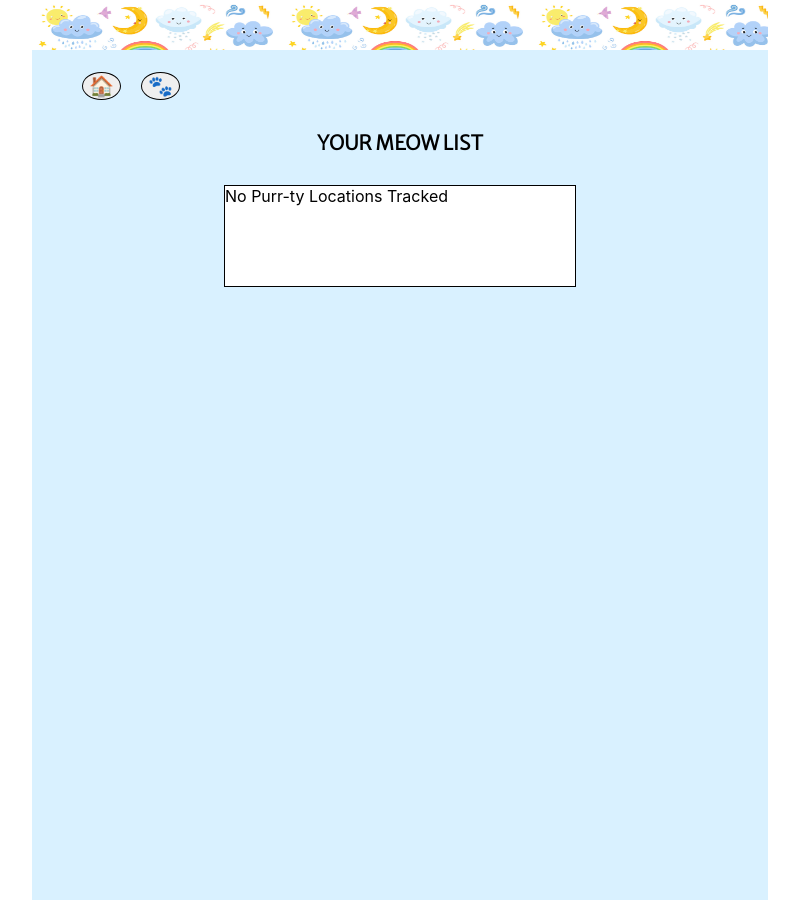
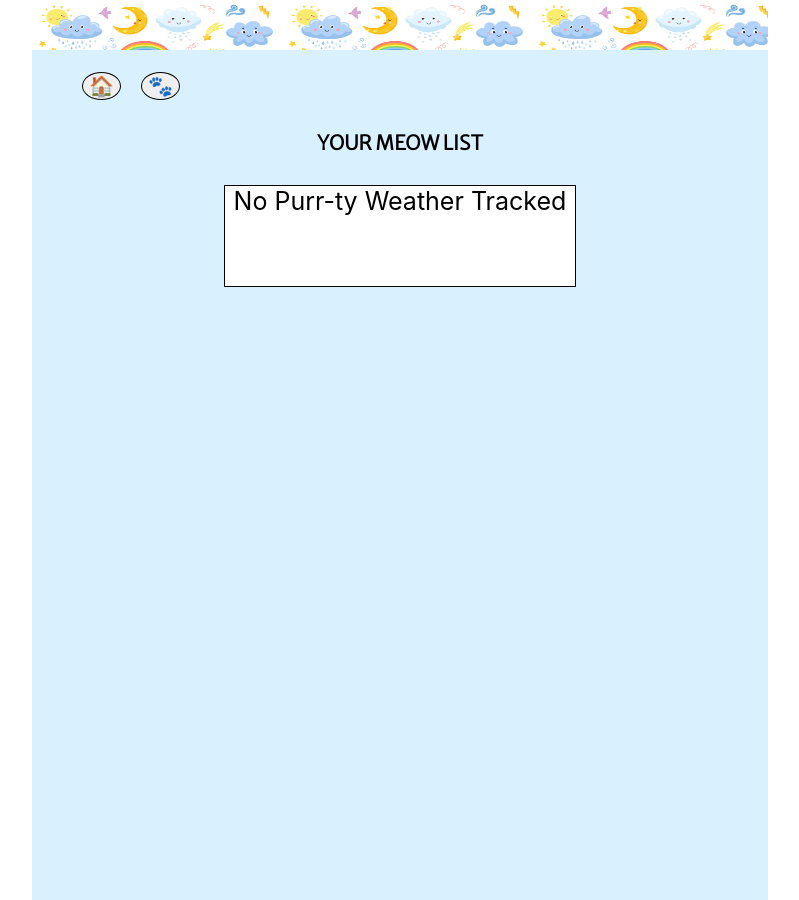
Before and after one commit to lisale841/weather-meow, a React (Create React App) app: page /favorites in a window 1280 px wide. Shown: the whole page, without its empty margins (240-1039 px from the left). Built offline with nearby package versions, Linux system fonts and the light colour scheme; a web font is replaced by a local one.

Commit message:
favorites results displayed

```diff
--- a/src/components/favorites/Favorites.jsx
+++ b/src/components/favorites/Favorites.jsx
@@ -7,18 +7,19 @@ import useFavoritesStore from '../../hooks/useFavoritesStore';
 
 const Favorites = () => {
   const {getFavorites} = useFavoritesStore();
-
-  // console.log('getFavorites', getFavorites());
-  // console.log(state);
-
   function totalFavoritesShown() {
   let totalFavorites = getFavorites();
    if(totalFavorites == null) {
-   return  ( <div className = 'favoritesBox'> No Purr-ty Locations Tracked
+   return  ( <div className = 'favoritesBox'> No Purr-ty Weather Tracked
    </div>)
   } else {
- console.log ('favorites:',totalFavorites);
-
+     return totalFavorites.map((favorites, index) =>
+    <div className ='favoritesBox' key={index} >
+      {favorites.location.name}
+      <br/>
+      {favorites.location.region}
+    </div>
+  );
 
 }
 }
--- a/src/components/favorites/favorites.css
+++ b/src/components/favorites/favorites.css
@@ -29,4 +29,6 @@ input{
     width: 350px;
     height: 100px;
     background-color: white;
+    text-align: center;
+    font-size: 25px;
   }
```
